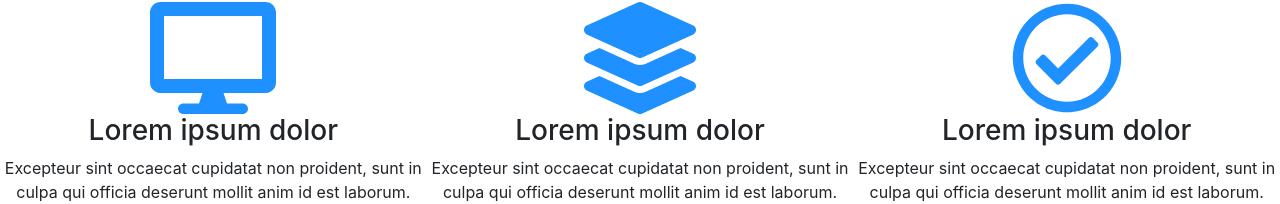
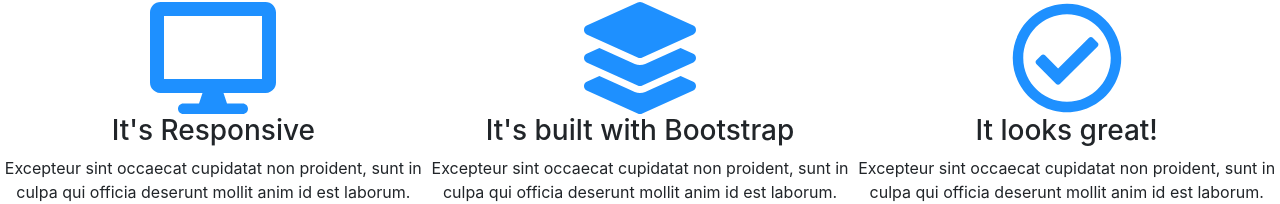
Before and after one commit to lacyjpr/landing, a React (Create React App) app: page / in a window 1280 px wide. Shown: the part 928-1132 px from the top of the page. Built offline with nearby package versions, Linux system fonts and the light colour scheme.

Commit message:
Edit copy

```diff
--- a/src/components/features/Features.js
+++ b/src/components/features/Features.js
@@ -9,7 +9,7 @@
     <div className='Features'>
       <div className='Features__feature'>
         <FontAwesomeIcon icon={faDesktop} size='7x' color='dodgerblue' />
-        <h3>Lorem ipsum dolor</h3>
+        <h3>It's Responsive</h3>
         <p>
           Excepteur sint occaecat cupidatat non proident, sunt in culpa qui
           officia deserunt mollit anim id est laborum.
@@ -17,7 +17,7 @@
       </div>
       <div className='Features__feature'>
         <FontAwesomeIcon icon={faLayerGroup} size='7x' color='dodgerblue' />
-        <h3>Lorem ipsum dolor</h3>
+        <h3>It's built with Bootstrap</h3>
         <p>
           Excepteur sint occaecat cupidatat non proident, sunt in culpa qui
           officia deserunt mollit anim id est laborum.
@@ -25,7 +25,7 @@
       </div>
       <div className='Features__feature'>
         <FontAwesomeIcon icon={faCheckCircle} size='7x' color='dodgerblue' />
-        <h3>Lorem ipsum dolor</h3>
+        <h3>It looks great!</h3>
         <p>
           Excepteur sint occaecat cupidatat non proident, sunt in culpa qui
           officia deserunt mollit anim id est laborum.
```
